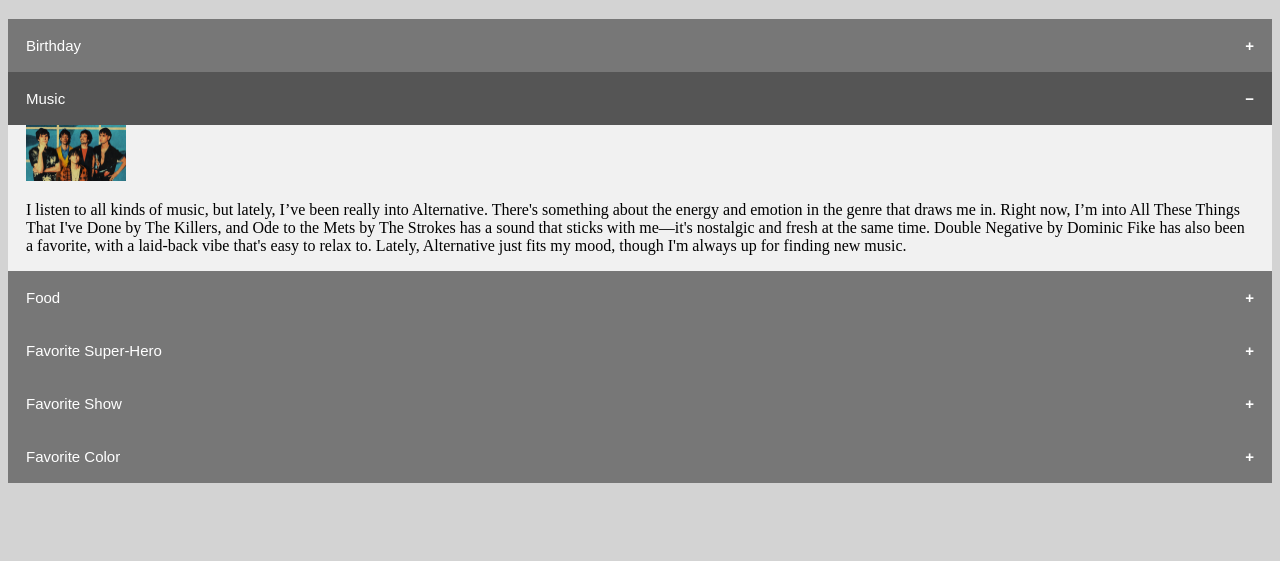
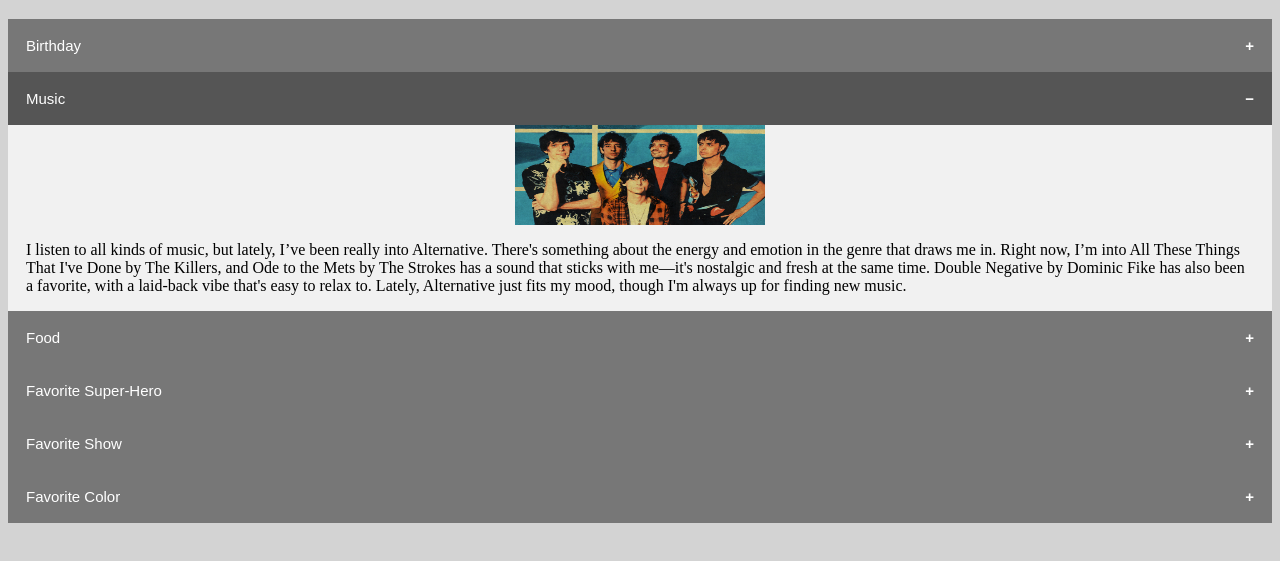
Before and after one commit to trosario05/Deliverable11-22-24, a plain HTML site: page index.html in a window 1280 px wide. Both pictures are taken after a click on the button "Music". Shown: the part 61-622 px from the top of the page. Drawn offline with Linux system fonts and the light colour scheme; files whose address does not match are found by name.

Commit message:
img pathway updated

```diff
--- a/CSS.css
+++ b/CSS.css
@@ -44,4 +44,11 @@ body {
     display: none;
     overflow: hidden;
     background-color: #f1f1f1;
+    display: none;
 }
+
+img {
+  display: block;
+  margin-left: auto;
+  margin-right: auto;
+}
--- a/index.html
+++ b/index.html
@@ -3,7 +3,7 @@
 <head>
     <meta charset="UTF-8">
     <meta name="viewport" content="width=device-width, initial-scale=1.0">
-    <title>Travis' Website</title>
+    <title>Travis Website</title>
     <link rel="stylesheet" href="CSS.css">
 </head>
 <body>
@@ -17,7 +17,7 @@
 
   <button type="button" class="collapsible">Music</button>
 <div class="content">
-  <img src="C:\Users\TravisRosario\Documents\Deliverable 1122\images\TheStrokes.jpg" alt="The Strokes, Band" width="100" class="center">
+  <img src="images/TheStrokes.jpg" alt="The Strokes, Band" width="250" height="100">
     <p>I listen to all kinds of music, but lately, I’ve been really into Alternative.
       There's something about the energy and emotion in the genre that draws me in.
       Right now, I’m into All These Things That I've Done by The Killers, and Ode to the Mets
@@ -29,6 +29,7 @@
 
   <button type="button" class="collapsible">Food</button>
 <div class="content">
+  <img src="images/Mangu.jpg" alt="Mangu" width="250" height="100">
     <p>Food has always been a huge part of my life—it’s not just about eating,
       but about the experience and joy that comes with it. I especially love the
       flavors from my culture in the Dominican Republic, like Mangu, Arroz con Habichuela,
@@ -39,6 +40,7 @@
 
   <button type="button" class="collapsible">Favorite Super-Hero</button>
   <div class="content">
+    <img src="images/Spiderman.jpg" alt="Spiderman" width="250" height="100">
     <p>I love Spider-Man because he feels so real. He’s not just a superhero—he’s someone
       who struggles with everyday stuff like school, work, and relationships, all while
       trying to do the right thing. What makes him stand out is that he doesn’t have it all
@@ -49,6 +51,7 @@
 
   <button type="button" class="collapsible">Favorite Show</button>
   <div class="content">
+  <img src="images/HighFidelity.jpg" alt="High Fidelity" width="250" height="100">
     <p>My favorite shows are a mix of different vibes, but they all hold a special place.
       High Fidelity is one I can always go back to—its blend of music, relationships, and
       personal growth really speaks to me, and I love the way the main character navigates
@@ -62,10 +65,12 @@
 
   <button type="button" class="collapsible">Favorite Color</button>
   <div class="content">
+  <img src="images/Green.png" alt="green" width="250" height="100">
     <p>Favorite color: Forest Green</p>
   </div>
 
-    <script>
+  <script>
+    document.addEventListener("DOMContentLoaded", function() {
       var coll = document.getElementsByClassName("collapsible");
       var i;
 
@@ -80,7 +85,9 @@
           }
         });
       }
-      </script>
+    });
+  </script>
+
 
 </body>
 </html>
```
Also changed, not shown: images/Green.png (added), images/HighFidelity.jpg (added), images/Mangu.jpg (added), images/Spiderman.jpg (added).
